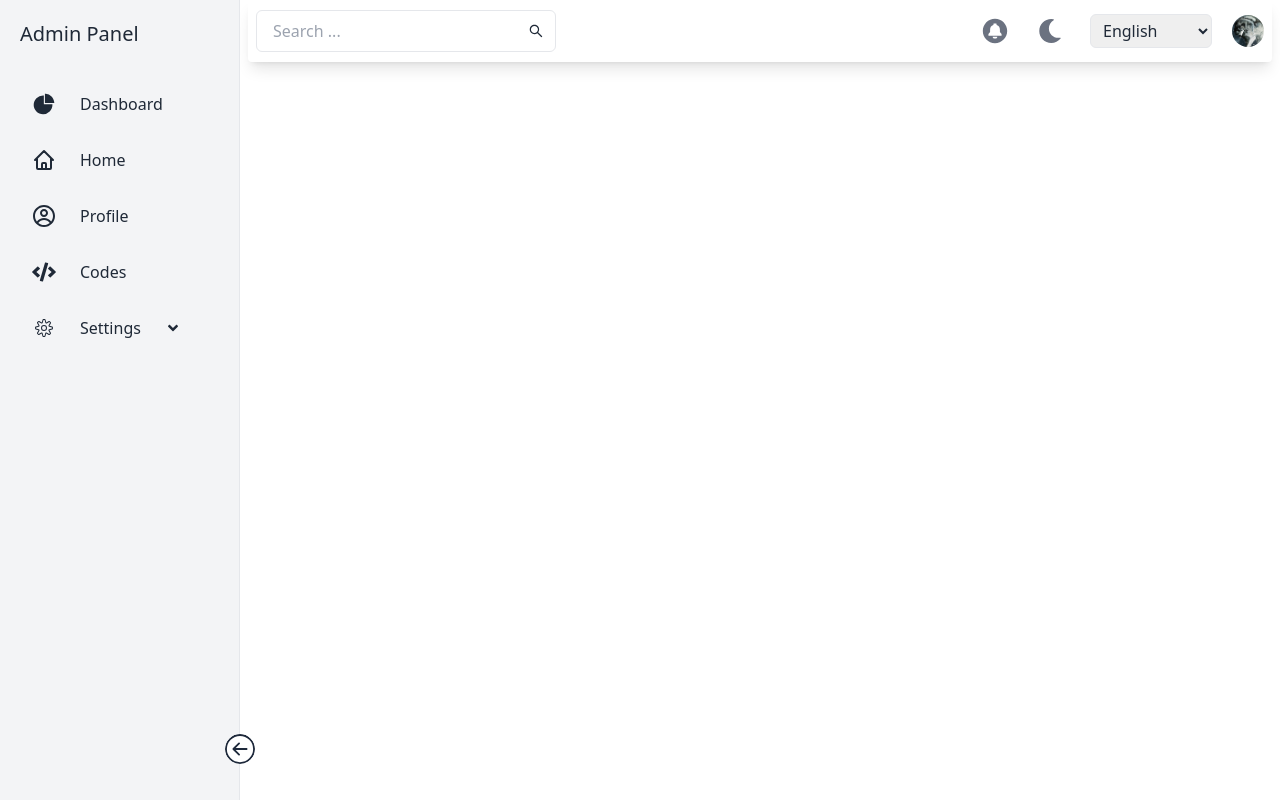
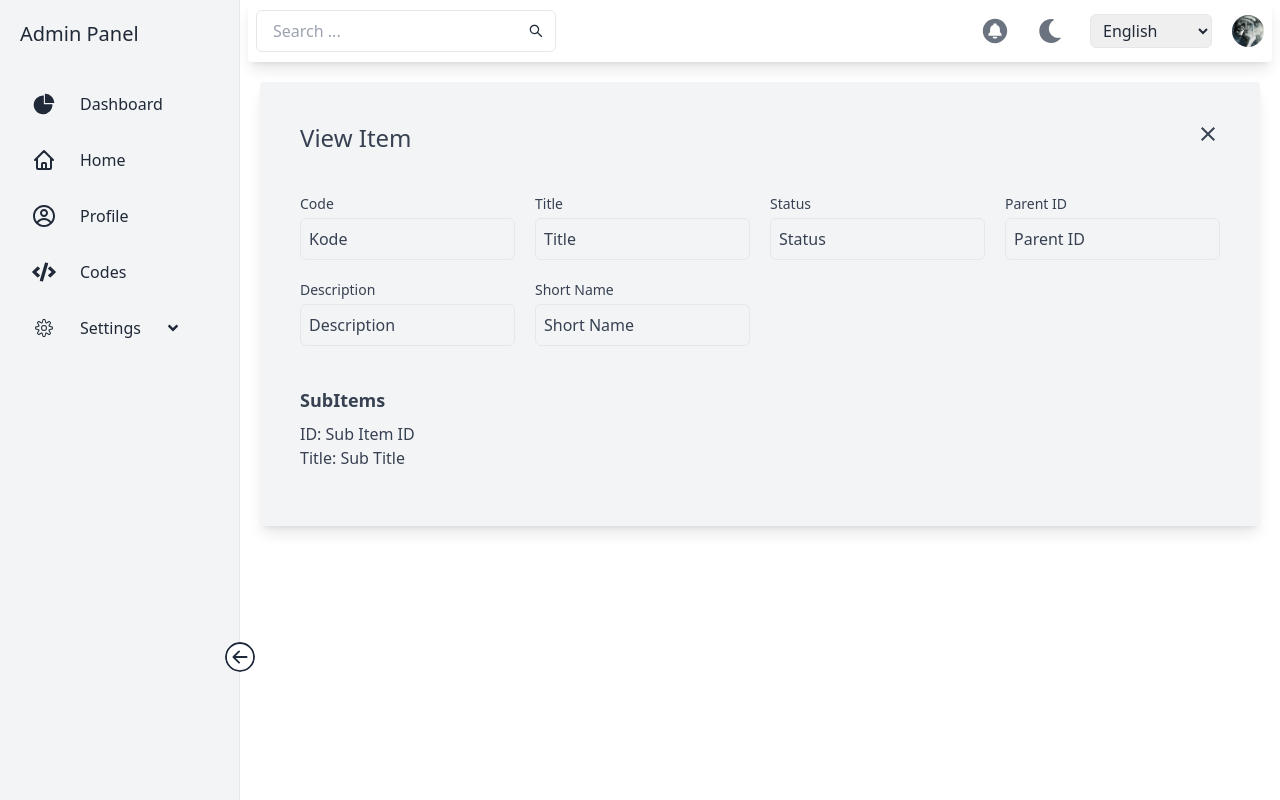
Before and after one commit to Halil777/admin-panel-tailwindcss, a React (Vite) app: page /view-code in a window 1280 px wide. Built offline with nearby package versions, Linux system fonts and the light colour scheme.

Commit message:
Create View Item component

```diff
--- a/src/App.tsx
+++ b/src/App.tsx
@@ -8,6 +8,7 @@ import Settings from "./pages/settings/Settings";
 import Codes from "./pages/code/Codes";
 import AddCodesComponent from "./layout/code/AddCodesComponent";
 import EditCode from "./layout/code/EditCode";
+import ViewItem from "./layout/code/ViewItem";
 
 function App() {
   return (
@@ -22,6 +23,7 @@ function App() {
           <Route path="/codes" element={<Codes />} />
           <Route path="/add-code" element={<AddCodesComponent />} />
           <Route path="/edit-code" element={<EditCode />} />
+          <Route path="/view-code" element={<ViewItem />} />
         </Routes>
       </Layout>
     </BrowserRouter>
--- a/src/components/sidebar/Layout.tsx
+++ b/src/components/sidebar/Layout.tsx
@@ -9,7 +9,7 @@ interface LayoutProps {
 const Layout: FC<LayoutProps> = ({ children }) => {
   return (
     <>
-      <div className="flex flex-auto h-screen">
+      <div className="flex flex-auto min-h-screen">
         <Sidebar />
         <div className="grow">
           <Navbar />
--- a/src/components/sidebar/Sidebar.tsx
+++ b/src/components/sidebar/Sidebar.tsx
@@ -57,12 +57,12 @@ const Sidebar: FC = () => {
       <div
         className={`${
           open ? "w-60" : "w-fit"
-        } hidden sm:block relative h-screen duration-300 bg-gray-100 border-r border-gray-200 dark:border-gray-600 p-5 dark:bg-slate-800`}
+        } hidden sm:block relative min-h-screen duration-300 bg-gray-100 border-r border-gray-200 dark:border-gray-600 p-5 dark:bg-slate-800`}
       >
         <BsArrowLeftCircle
           className={`${
             !open && "rotate-180"
-          } absolute text-3xl bg-white fill-slate-800  rounded-full cursor-pointer bottom-9 -right-4 dark:fill-gray-400 dark:bg-gray-800`}
+          } absolute text-3xl bg-white fill-slate-800  rounded-full cursor-pointer bottom-32 -right-4 dark:fill-gray-400 dark:bg-gray-800`}
           onClick={() => setOpen(!open)}
         />
         <Link to="/">
--- a/src/components/theme/ThemeToggle.tsx
+++ b/src/components/theme/ThemeToggle.tsx
@@ -8,7 +8,6 @@ const Toggle: React.FC<ToggleProps> = () => {
   const context = useContext(ThemeContext);
 
   if (!context) {
-    // Handle the case where context is undefined (optional)
     return null;
   }
 
--- a/src/layout/code/AddCodesComponent.tsx
+++ b/src/layout/code/AddCodesComponent.tsx
@@ -5,7 +5,7 @@ import { FaRegSave } from "react-icons/fa";
 const AddCodesComponent: FC = () => {
   const navigate = useNavigate();
   return (
-    <div>
+    <div className="pb-32">
       <div className="bg-gray-200 rounded-lg shadow-xl mt-10 w-full px-32 py-12 shadow-3xl">
         <div className="flex justify-between">
           <span className="text-2xl">Kod Goşmak</span>
--- a/src/layout/code/CodesTable.tsx
+++ b/src/layout/code/CodesTable.tsx
@@ -2,7 +2,6 @@ import React, { useState, useContext } from "react";
 import { FaRegEyeSlash } from "react-icons/fa";
 import DeleteModal from "../../components/common/deleteModal/DeleteModal";
 import { ThemeContext } from "../../components/theme/ThemeContext";
-import ViewCodesModal from "./ViewCodesModal";
 import { useTranslation } from "react-i18next";
 import { useNavigate } from "react-router-dom";
 
@@ -40,10 +39,6 @@ const CodesTable: React.FC<TableProps> = ({
 }) => {
   const [openRows, setOpenRows] = useState<number[]>([]);
   const [deleteItemId, setDeleteItemId] = useState<number | null>(null);
-  const [viewItem, setViewItem] = useState<{
-    isOpen: boolean;
-    item: TableProps["data"][0] | undefined;
-  }>({ isOpen: false, item: undefined });
 
   const { t } = useTranslation();
   const navigate = useNavigate();
@@ -248,11 +243,9 @@ const CodesTable: React.FC<TableProps> = ({
                       {t("table.delete")}
                     </button>
                     <button
+                      title="View All  Details"
                       className="bg-green-500 text-white py-1 px-2 rounded"
-                      onClick={(e) => {
-                        e.stopPropagation();
-                        setViewItem({ isOpen: true, item });
-                      }}
+                      onClick={(e) => navigate("/view-code")}
                     >
                       <FaRegEyeSlash />
                     </button>
@@ -267,7 +260,7 @@ const CodesTable: React.FC<TableProps> = ({
                       // className={`${theme === "dark" ? "bg-gray-100" : ""}`}
                     >
                       <td
-                        className={`py-2 px-4 border-b text-center  bg-yellow-100`}
+                        className={`py-2 px-4 border-b text-center  bg-yellow-100 dark:bg-red-300`}
                       >
                         {subItem.id}
                       </td>
@@ -342,22 +335,6 @@ const CodesTable: React.FC<TableProps> = ({
         onClose={handleDeleteCancel}
         onDelete={handleDeleteConfirm}
       />
-      <ViewCodesModal
-        isOpen={viewItem.isOpen}
-        onClose={() => setViewItem({ isOpen: false, item: undefined })}
-        item={
-          viewItem.item || {
-            id: 0,
-            code: "",
-            title: "",
-            description: "",
-            shortName: "",
-            parentId: 0,
-            status: "",
-            subItems: [],
-          }
-        }
-      />
     </div>
   );
 };
--- a/src/layout/code/ViewCodesModal.tsx
+++ /dev/null
@@ -1,134 +0,0 @@
-import React from "react";
-// import { ThemeContext } from "../../components/theme/ThemeContext";
-
-interface ViewCodesModalProps {
-  isOpen: boolean;
-  onClose: () => void;
-  item: {
-    id: number;
-    code: string;
-    title: string;
-    description: string;
-    shortName: string;
-    parentId: number;
-    status: string;
-    subItems?: {
-      id: number;
-      code: string;
-      title: string;
-      description: string;
-      shortName: string;
-      parentId: number;
-      status: string;
-    }[];
-  };
-}
-
-const ViewCodesModal: React.FC<ViewCodesModalProps> = ({
-  isOpen,
-  onClose,
-  item,
-}) => {
-  //   const { theme } = useContext(ThemeContext) ?? { theme: undefined };
-
-  return (
-    <>
-      {isOpen && (
-        <div className="fixed inset-0 z-50 flex items-center justify-center">
-          <div
-            className={`bg-white w-full h-full overflow-y-auto transition-transform transform ease-in-out duration-300`}
-          >
-            <div className="p-8">
-              <h2 className="text-2xl font-bold mb-4">View Item</h2>
-              <div className="grid grid-cols-4 gap-10 mb-10">
-                <div>
-                  <label
-                    htmlFor="code"
-                    className="block text-sm font-medium text-gray-700"
-                  >
-                    Code
-                  </label>
-                  <p className="mt-1 p-2 border rounded-md">{item.code}</p>
-                </div>
-                <div>
-                  <label
-                    htmlFor="title"
-                    className="block text-sm font-medium text-gray-700"
-                  >
-                    Title
-                  </label>
-                  <p className="mt-1 p-2 border rounded-md">{item.title}</p>
-                </div>
-                <div>
-                  <label
-                    htmlFor="status"
-                    className="block text-sm font-medium text-gray-700"
-                  >
-                    Status
-                  </label>
-                  <p className="mt-1 p-2 border rounded-md">{item.status}</p>
-                </div>
-                <div>
-                  <label
-                    htmlFor="parentId"
-                    className="block text-sm font-medium text-gray-700"
-                  >
-                    Parent ID
-                  </label>
-                  <p className="mt-1 p-2 border rounded-md">{item.parentId}</p>
-                </div>
-                <div>
-                  <label
-                    htmlFor="parentId"
-                    className="block text-sm font-medium text-gray-700"
-                  >
-                    Description
-                  </label>
-                  <p className="mt-1 p-2 border rounded-md">
-                    {item.description}
-                  </p>
-                </div>
-                <div>
-                  <label
-                    htmlFor="parentId"
-                    className="block text-sm font-medium text-gray-700"
-                  >
-                    Short Name
-                  </label>
-                  <p className="mt-1 p-2 border rounded-md">{item.shortName}</p>
-                </div>
-              </div>
-              {item.subItems && (
-                <div>
-                  <h3 className="text-lg font-semibold mb-2">SubItems</h3>
-                  <div className="grid grid-cols-3 gap-4">
-                    {item.subItems.map((subItem) => (
-                      <div key={subItem.id} className="mb-4">
-                        <p className="font-medium">ID: {subItem.id}</p>
-                        <p>Title: {subItem.title}</p>
-                      </div>
-                    ))}
-                  </div>
-                </div>
-              )}
-              <div className="flex justify-end">
-                <button
-                  className={`bg-blue-500 text-white py-2 px-4 rounded`}
-                  onClick={onClose}
-                >
-                  Close
-                </button>
-              </div>
-            </div>
-          </div>
-          <div
-            className="fixed inset-0 bg-black opacity-50"
-            onClick={onClose}
-          ></div>
-        </div>
-      )}
-    </>
-  );
-};
-
-export default ViewCodesModal;
--- a/src/layout/code/ViewItem.tsx
+++ b/src/layout/code/ViewItem.tsx
@@ -1,7 +1,69 @@
 import { FC } from "react";
+import { IoMdClose } from "react-icons/io";
+import { useNavigate } from "react-router-dom";
 
 const ViewItem: FC = () => {
-  return <div>ViewItem</div>;
+  const navigate = useNavigate();
+
+  return (
+    <div>
+      <div className="w-full p-10 bg-gray-100 dark:bg-slate-800 rounded text-gray-700  dark:text-white shadow-lg">
+        <div className="flex justify-between align-center">
+          <label className="text-2xl dark:text-white">View Item</label>
+          <IoMdClose
+            title="Close"
+            onClick={(e) => navigate("/codes")}
+            className="text-2xl cursor-pointer dark:text-white"
+          />
+        </div>
+        <div className="grid  md:grid-cols-2 lg:grid-cols-4   mt-10 gap-5 w-full">
+          <div>
+            <label htmlFor="code" className="block text-sm font-medium ">
+              Code
+            </label>
+            <p className="mt-1 p-2 border rounded-md">Kode</p>
+          </div>
+          <div>
+            <label htmlFor="title" className="block text-sm font-medium ">
+              Title
+            </label>
+            <p className="mt-1 p-2 border rounded-md">Title</p>
+          </div>
+          <div>
+            <label htmlFor="status" className="block text-sm font-medium ">
+              Status
+            </label>
+            <p className="mt-1 p-2 border rounded-md">Status</p>
+          </div>
+          <div>
+            <label htmlFor="parentId" className="block text-sm font-medium ">
+              Parent ID
+            </label>
+            <p className="mt-1 p-2 border rounded-md">Parent ID</p>
+          </div>
+          <div>
+            <label htmlFor="parentId" className="block text-sm font-medium ">
+              Description
+            </label>
+            <p className="mt-1 p-2 border rounded-md">Description</p>
+          </div>
+          <div>
+            <label htmlFor="parentId" className="block text-sm font-medium ">
+              Short Name
+            </label>
+            <p className="mt-1 p-2 border rounded-md">Short Name</p>
+          </div>
+        </div>
+        <div className="mt-10 gap-5">
+          <h3 className="text-lg font-semibold mb-2">SubItems</h3>
+          <div className="mb-4">
+            <p className="font-medium">ID: Sub Item ID</p>
+            <p>Title: Sub Title</p>
+          </div>
+        </div>
+      </div>
+    </div>
+  );
 };
 
 export default ViewItem;
--- a/src/pages/code/Codes.tsx
+++ b/src/pages/code/Codes.tsx
@@ -150,7 +150,7 @@ const Codes: FC = () => {
   };
 
   return (
-    <div>
+    <div className="min-h-screen">
       <CodesTable
         data={tableData}
         onEdit={handleEdit}
```
